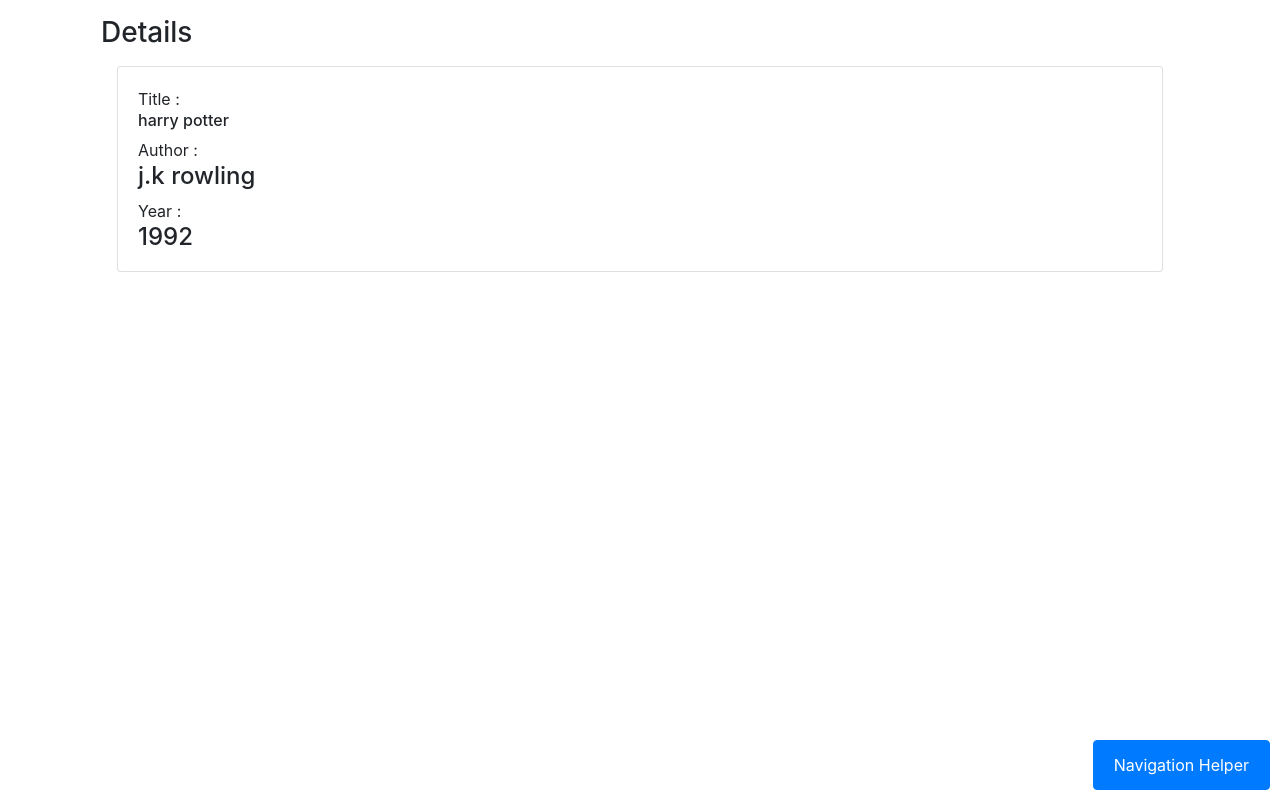
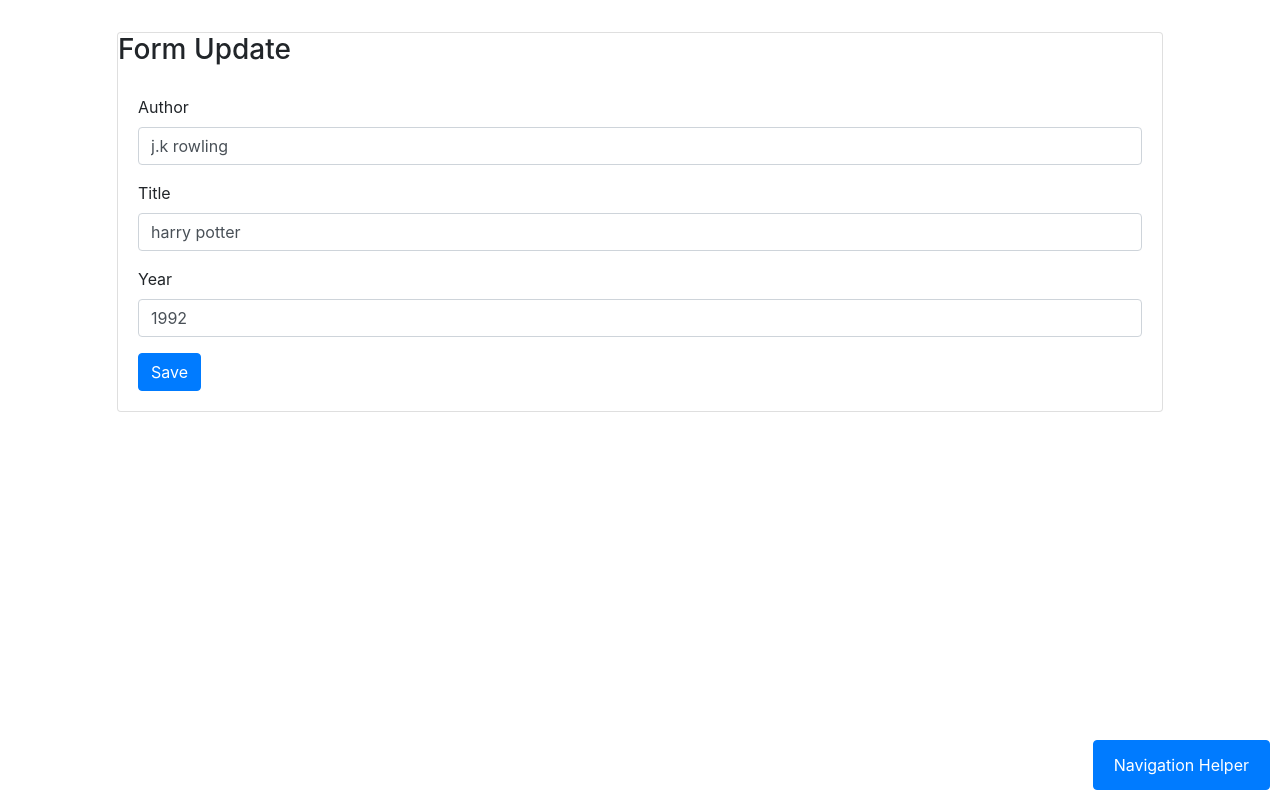
Before and after one commit to sendi-caio/react_post_test, a React (Create React App) app: page /books/1/update in a window 1280 px wide. Built offline with nearby package versions, Linux system fonts and the light colour scheme; data requests are answered from the project's data file.

Commit message:
debug update

```diff
--- a/backend/db.json
+++ b/backend/db.json
@@ -43,28 +43,14 @@
       "id": 7
     },
     {
-      "author": "tet",
-      "title": "tet",
-      "year": "tet",
-      "id": 8
-    },
-    {
-      "author": "ehgdg",
-      "title": "gdgd",
-      "year": "gdg",
+      "year": "1323",
       "id": 9
     },
     {
-      "author": "asdada",
+      "author": "asdadad",
       "title": "Spider-man",
       "year": "1231",
       "id": 10
-    },
-    {
-      "author": "trsr",
-      "title": "Spider-man",
-      "year": "sfsdf",
-      "id": 11
     }
   ],
   "examples": [
--- a/src/components/Base.jsx
+++ b/src/components/Base.jsx
@@ -7,6 +7,7 @@
 import List from '../pages/List'
 import Single from '../pages/Single'
 import Create from '../pages/Create'
+import Update from '../pages/Update'
 
 function Base() {
   return (
@@ -17,10 +18,10 @@
             <Home />
           </Route>
           {/* EXAMPLE START */}
-          <Route path="/books/create" component={Create} />
-          <Route path="/books/:id" component={Single} />
-          <Route path="/books" component={List} />
-          <Route path="/books/update/:id" />
+          <Route exact path="/books/create" component={Create} />
+          <Route exact path="/books/:id/update" component={Update} />
+          <Route exact path="/books/:id" component={Single} />
+          <Route exact path="/books" component={List} />
 
           {/* EXAMPLE END */}
 
--- a/src/components/Card.jsx
+++ b/src/components/Card.jsx
@@ -14,7 +14,12 @@
         >
           Delete
         </button>
-
+        <a
+          className="btn btn-success"
+          href={`${contentId}/update`}
+        >
+          Edit
+        </a>
         {
           handleClick
           && (
--- /dev/null
+++ b/src/pages/Update.jsx
@@ -0,0 +1,93 @@
+/* eslint-disable no-const-assign */
+/* eslint-disable no-shadow */
+import React, { useState, useEffect } from 'react'
+import { useHistory, useParams } from 'react-router-dom'
+import { books } from '../services/api'
+
+function Update() {
+  const [content, setContent] = useState({ author: '', title: '', year: '' })
+
+
+  const history = useHistory()
+  const { id } = useParams()
+
+  useEffect(() => {
+    books.getSingle(id).then((res) => {
+      setContent(res.data)
+    })
+  }, [id])
+
+  const saveButtonClick = async () => {
+    const res = await books.update(id, content)
+    if (res.status === 200) {
+      history.push(`books/${res.data.id}`)
+    }
+  }
+
+  const getAuthor = (event) => {
+    event.persist()
+    setContent((content) => {
+      const newCont = content
+      newCont.author = event.target.value
+      return newCont
+    })
+  }
+
+  const getTitle = (event) => {
+    setContent((cont) => {
+      const newCont = cont
+      newCont.title = event.target.value
+      return newCont
+    })
+  }
+
+  const getYear = (event) => {
+    setContent((cont) => {
+      const newCont = cont
+      newCont.year = event.target.value
+      return newCont
+    })
+  }
+
+  return (
+    <div className="card m-3">
+      <h3>Form Update</h3>
+      <div className="card-body">
+        <form>
+          <div className="form-group">
+            <label>Author</label>
+            <input
+              onChange={getAuthor}
+              className="form-control"
+              name="author"
+              value={content.author}
+            />
+          </div>
+          <div className="form-group">
+            <label>Title</label>
+            <input
+              onChange={getTitle}
+              className="form-control"
+              name="title"
+              value={content.title}
+            />
+          </div>
+          <div className="form-group">
+            <label>Year</label>
+            <input
+              onChange={getYear}
+              className="form-control"
+              name="year"
+              value={content.year}
+            />
+          </div>
+          <button onClick={saveButtonClick} className="btn btn-primary" type="button">
+            Save
+          </button>
+        </form>
+      </div>
+    </div>
+  )
+}
+
+export default Update
--- a/src/services/api.js
+++ b/src/services/api.js
@@ -10,6 +10,7 @@
 books.getSingle = (id) => axios.get(`/books/${id}`)
 books.create = (data) => axios.post('/books', data)
 books.delete = (id) => axios.delete(`/books/${id}`)
+books.update = (id, data) => axios.put(`/books/${id}`, data)
 
 export {
   books,
```
